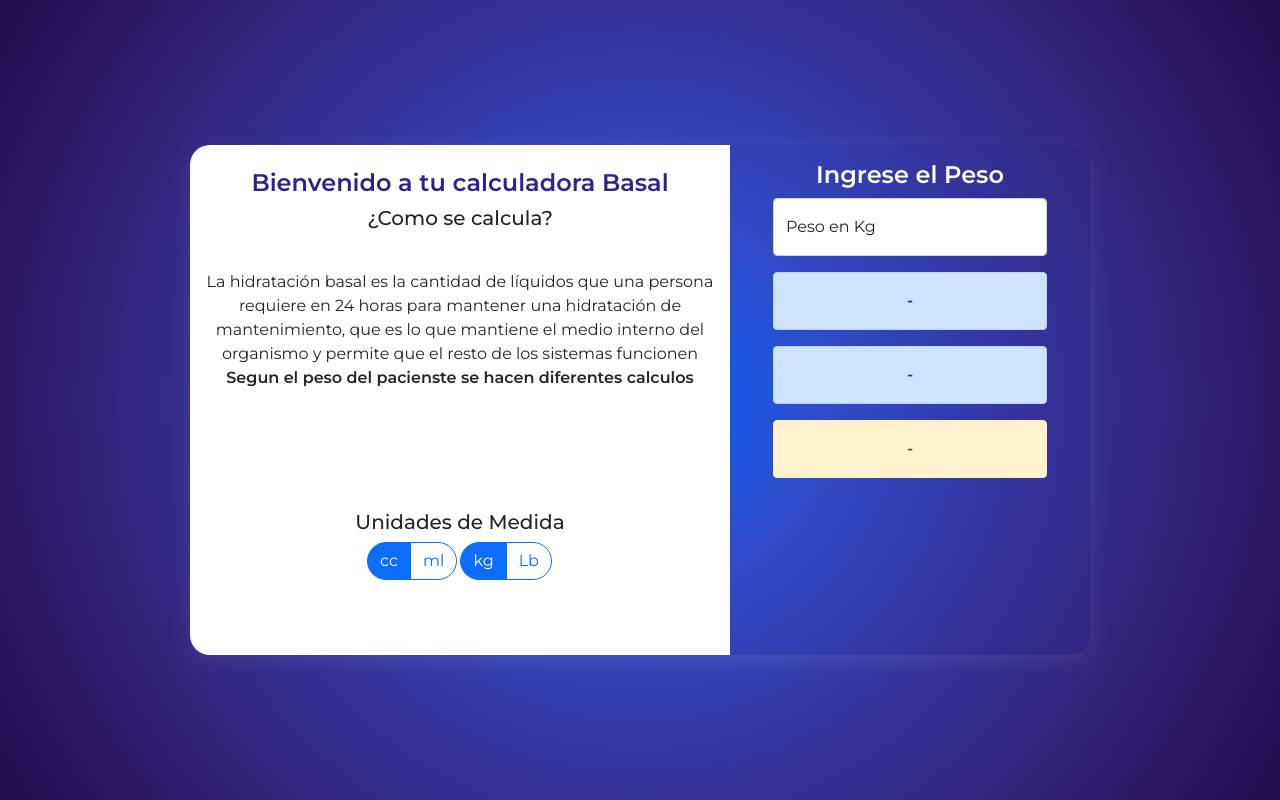
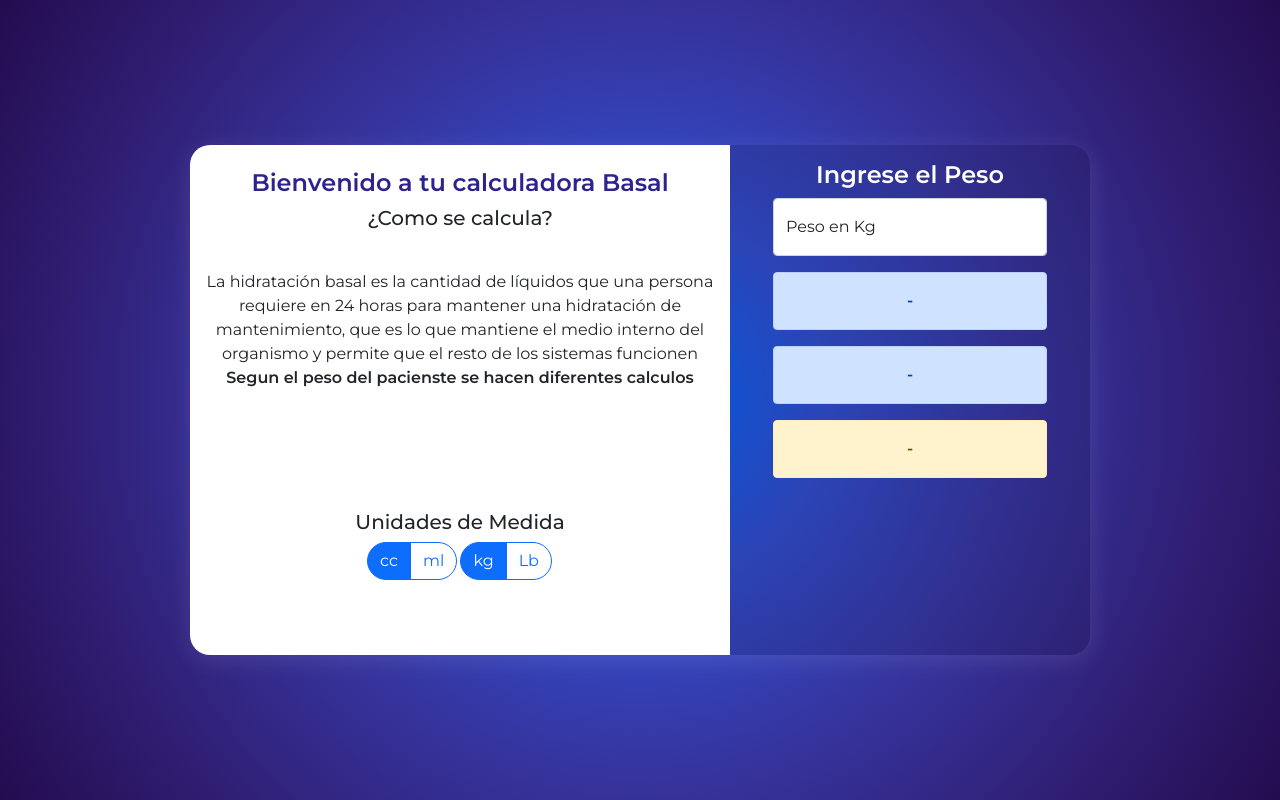
Before and after one commit to dancoLgh/Calculadora-basal, a plain HTML site: page index.html in a window 1280 px wide. Drawn offline with nearby package versions, Linux system fonts and the light colour scheme.

Commit message:
fodo opaco en div resultados

```diff
--- a/style.css
+++ b/style.css
@@ -61,6 +61,7 @@ body {
   justify-content: center;
   text-align: center;
   border-radius: 0px 20px 20px 0px;
+  background-color: rgba(0, 0, 0, 0.099);
 }
 
 .form-peso-childs {
```
